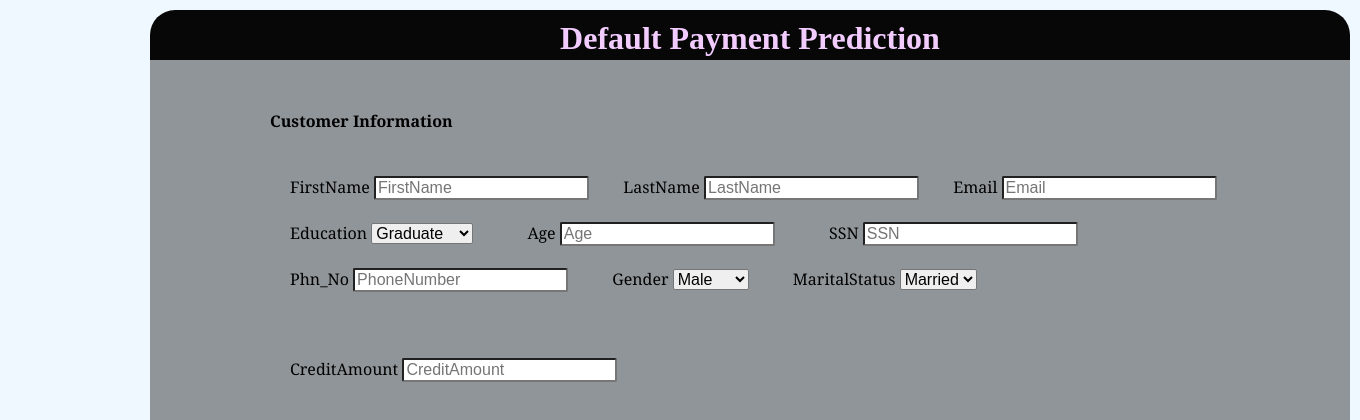
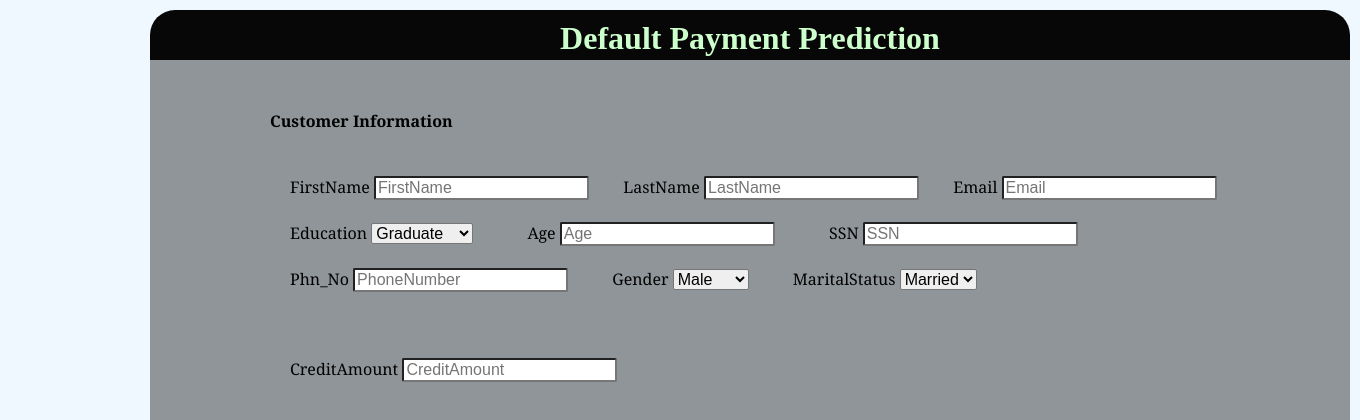
Before and after one commit to Priyankasinthoju/CreditDefault_postgrase, a Flask app: page / in a window 1360 px wide. Shown: the top 420 px of the page. Run offline with Flask 2, Linux system fonts and the light colour scheme; parts of the project's set-up code (start-up, migrations or seed data) failed here and were passed over.

Commit message:
Update webpageupdated.html

```diff
--- a/templates/webpageupdated.html
+++ b/templates/webpageupdated.html
@@ -21,8 +21,7 @@
             height: 30px;
             background-color: rgb(8, 7, 7);
             margin: auto;
-            color: #f2ccff;
-            textSize(16);
+            color: #ccffcc;
             padding: 10px 0px 10px 0px;
             text-align: center;
             border-radius: 25px 25px 0 0;
@@ -340,11 +339,11 @@
     <div class="regform">
         <h1>Default Payment Prediction</h1><br><br>
         {% if alert_message %}
-            <div class="alert alert-danger style="color:rgb(140, 18, 221);font-size:25px; "">{{ alert_message }}</div>
+            <div class="alert alert-danger" style="color:rgb(140, 18, 221);font-size:25px; ">{{ alert_message }}</div>
            {% endif %}
 
            {% if success_message %}
-            <div class="alert alert-success style="color:rgb(140, 18, 221);font-size:25px; "">{{ success_message }}</div>
+            <div class="alert alert-success" style="color:rgb(140, 18, 221);font-size:25px; ">{{ success_message }}</div>
            {% endif %}
     </div>
     <div></div>
```
